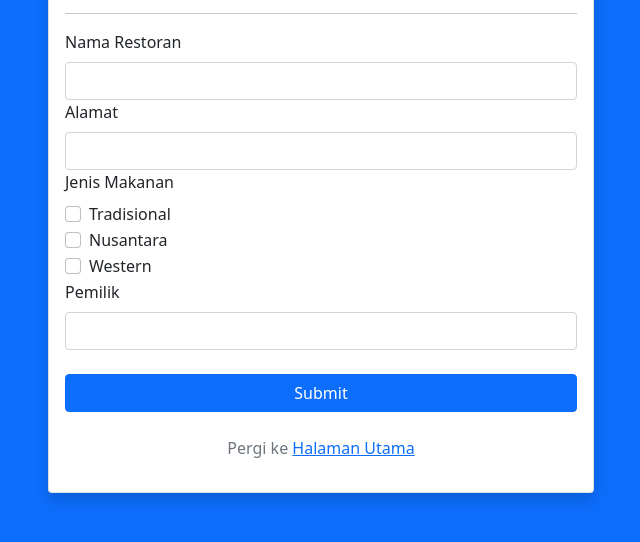
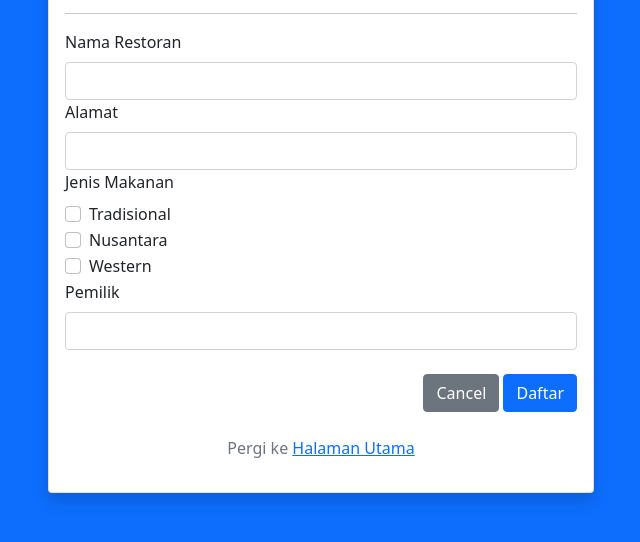
Before and after one commit to rhbekti/responsi-pwc, a plain HTML site: page registrasi.html in a window 1280 px wide. Shown: the part 102-644 px from the top of the page, without its empty margins (319-959 px from the left). Drawn offline with Linux system fonts and the light colour scheme.

Commit message:
menambahkan tombol cancel

```diff
--- a/registrasi.html
+++ b/registrasi.html
@@ -47,7 +47,10 @@
                                 <input type="text" class="form-control" name="pemilik" id="pemilik">
                             </div>
                             <br>
-                            <button type="submit" class="btn btn-primary w-100" id="btn-submit">Submit</button>
+                            <div class="text-end">
+                                <button type="reset" class="btn btn-secondary" id="btn-submit">Cancel</button>
+                                <button type="submit" class="btn btn-primary" id="btn-submit">Daftar</button>
+                            </div>
                         </form>
 
                         <br>
```
